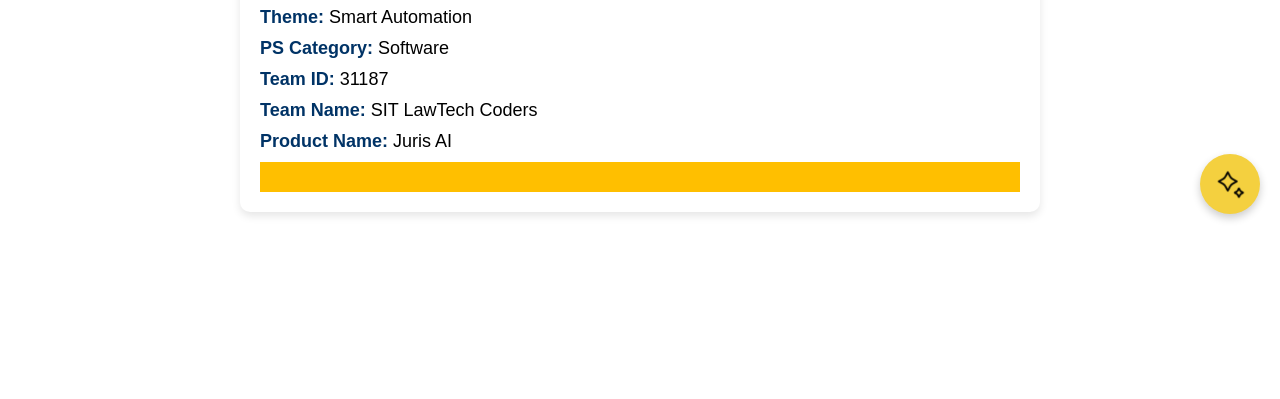
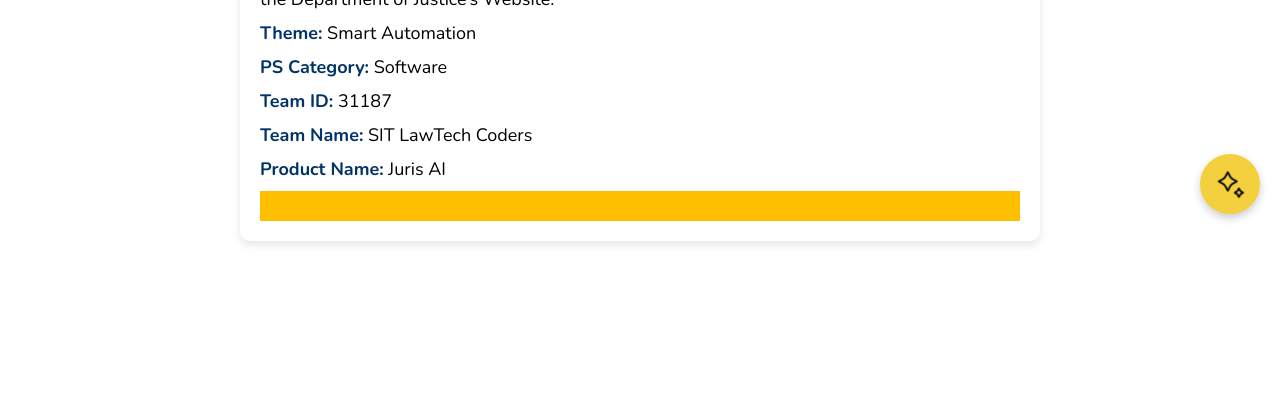
Before and after one commit to ShahbazCoder1/Juris-AI, a plain HTML site: page index.html in a window 1280 px wide. Shown: the part 566-965 px from the top of the page. Drawn offline with nearby package versions, Linux system fonts and the light colour scheme; no server answers.

Commit message:
New Font

```diff
--- a/style.css
+++ b/style.css
@@ -1,4 +1,4 @@
-/* General resets */
+@import url('https://fonts.googleapis.com/css2?family=Nunito:ital,wght@0,200..1000;1,200..1000&display=swap');
 * {
   margin: 0;
   padding: 0;
@@ -6,7 +6,7 @@
 }
 
 body {
-  font-family: Arial, sans-serif;
+  font-family: "Nunito", sans-serif;
 }
 
 header {
```
